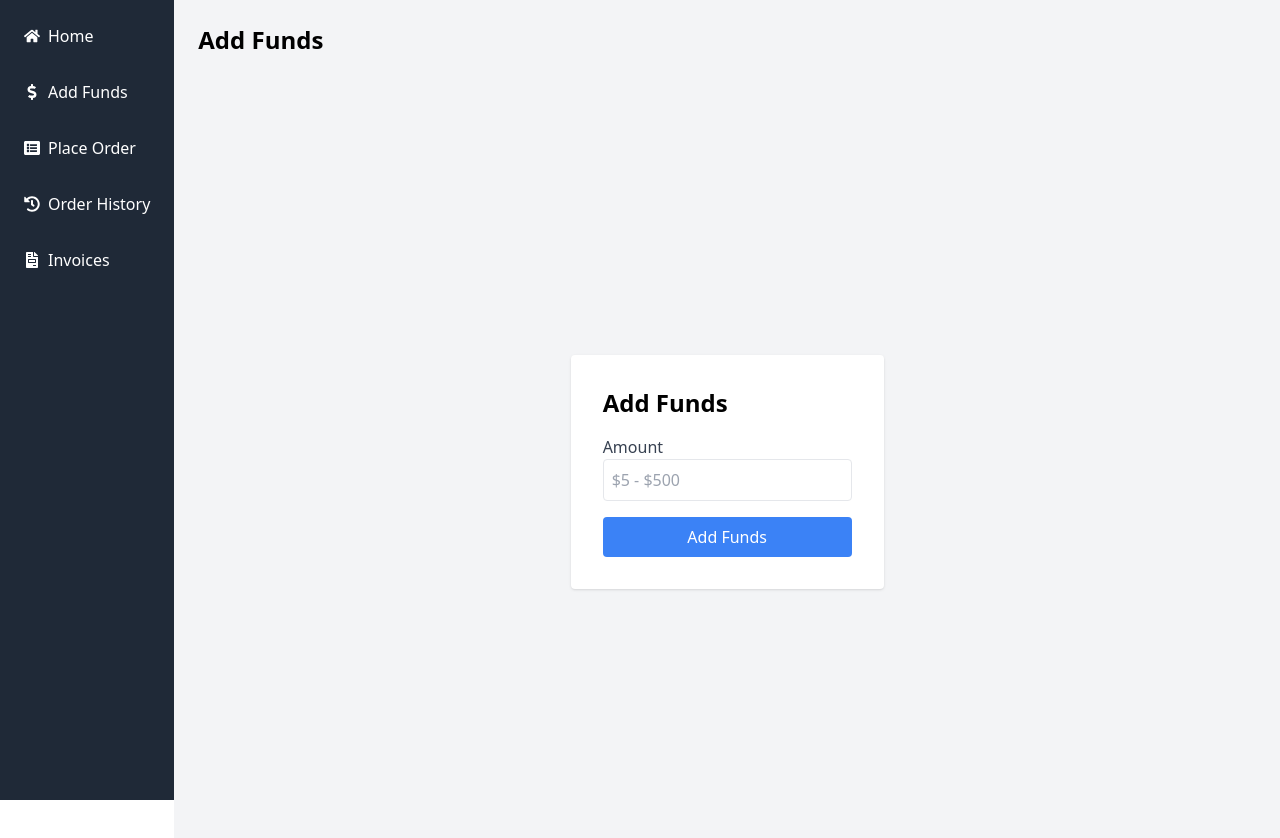
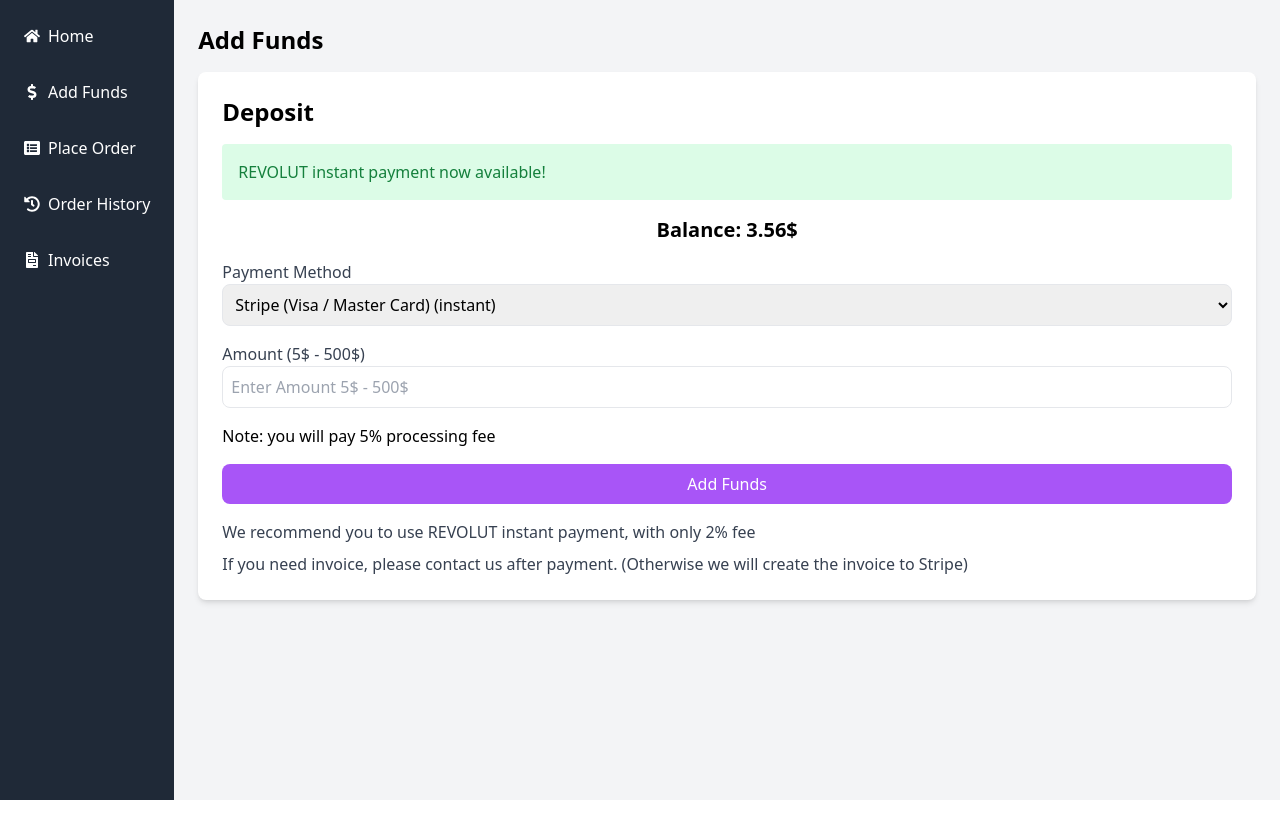
Before and after one commit to Jesecoder/imei-dashboard, a Next.js app: page /add-funds in a window 1280 px wide. Shown: the top 838 px of the page. After the commit the page ends 800 px from the top, so only its background shows below. Built offline with nearby package versions, Linux system fonts and the light colour scheme.

Commit message:
Update Addfunds

```diff
--- a/components/Addfunds.tsx
+++ b/components/Addfunds.tsx
@@ -1,42 +1,79 @@
-import { useState } from 'react';
+// components/AddFunds.tsx
+import React, { useState } from 'react';
 
-const AddFunds = () => {
+const Addfunds: React.FC = () => {
   const [amount, setAmount] = useState<number | string>('');
-  const [error, setError] = useState<string | null>(null);
+  const [error, setError] = useState<string>('');
+
+  const handleAmountChange = (e: React.ChangeEvent<HTMLInputElement>) => {
+    const value = parseFloat(e.target.value);
+    if (isNaN(value)) {
+      setAmount('');
+      setError('Please enter a valid number.');
+    } else if (value < 5 || value > 500) {
+      setAmount(value);
+      setError('Amount must be between $5 and $500.');
+    } else {
+      setAmount(value);
+      setError('');
+    }
+  };
 
   const handleSubmit = (e: React.FormEvent) => {
     e.preventDefault();
-    const parsedAmount = parseFloat(amount.toString());
-    if (!isNaN(parsedAmount) && parsedAmount >= 5 && parsedAmount <= 500) {
-      const totalAmount = parsedAmount + parsedAmount * 0.05;
+    if (!error && amount >= 5 && amount <= 500) {
+      const totalAmount = amount + amount * 0.05;
       alert(`You will be charged $${totalAmount.toFixed(2)} including 5% processing fee.`);
-    } else {
-      setError('Please enter a valid amount between $5 and $500.');
+      // Aquí puedes manejar la lógica de pago
     }
   };
 
   return (
-    <div className="flex items-center justify-center h-screen bg-gray-100">
-      <form onSubmit={handleSubmit} className="max-w-md mx-auto bg-white p-8 rounded shadow">
-        <h2 className="text-2xl font-bold mb-4">Add Funds</h2>
-        {error && <p className="text-red-500">{error}</p>}
+    <div className="bg-white rounded-lg shadow-md p-6">
+      <h2 className="text-2xl font-bold mb-4">Deposit</h2>
+      <div className="bg-green-100 text-green-700 p-4 rounded mb-4">
+        REVOLUT instant payment now available!
+      </div>
+      <div className="text-center text-xl font-bold mb-4">Balance: 3.56$</div>
+      <form onSubmit={handleSubmit}>
         <div className="mb-4">
-          <label className="block text-gray-700">Amount</label>
+          <label className="block text-gray-700">Payment Method</label>
+          <select className="w-full p-2 border rounded-lg">
+            <option value="stripe">Stripe (Visa / Master Card) (instant)</option>
+            {/* Añadir más métodos de pago aquí si es necesario */}
+          </select>
+        </div>
+        <div className="mb-4">
+          <label className="block text-gray-700">Amount (5$ - 500$)</label>
           <input
-            type="text"
-            className="w-full p-2 border rounded"
+            type="number"
+            className="w-full p-2 border rounded-lg"
             value={amount}
-            onChange={(e) => setAmount(e.target.value)}
-            placeholder="$5 - $500"
-            required
+            onChange={handleAmountChange}
+            min="5"
+            max="500"
+            step="0.01"
+            placeholder="Enter Amount 5$ - 500$"
           />
+          {error && <p className="text-red-500">{error}</p>}
         </div>
-        <button type="submit" className="w-full bg-blue-500 text-white p-2 rounded">
+        <p className="mb-4">Note: you will pay 5% processing fee</p>
+        <button
+          type="submit"
+          className="w-full p-2 bg-purple-500 text-white rounded-lg"
+          disabled={!!error || !amount}
+        >
           Add Funds
         </button>
       </form>
+      <p className="mt-4 text-gray-700">
+        We recommend you to use REVOLUT instant payment, with only 2% fee
+      </p>
+      <p className="mt-2 text-gray-700">
+        If you need invoice, please contact us after payment. (Otherwise we will create the invoice to Stripe)
+      </p>
     </div>
   );
 };
 
-export default AddFunds;
+export default Addfunds;
```
